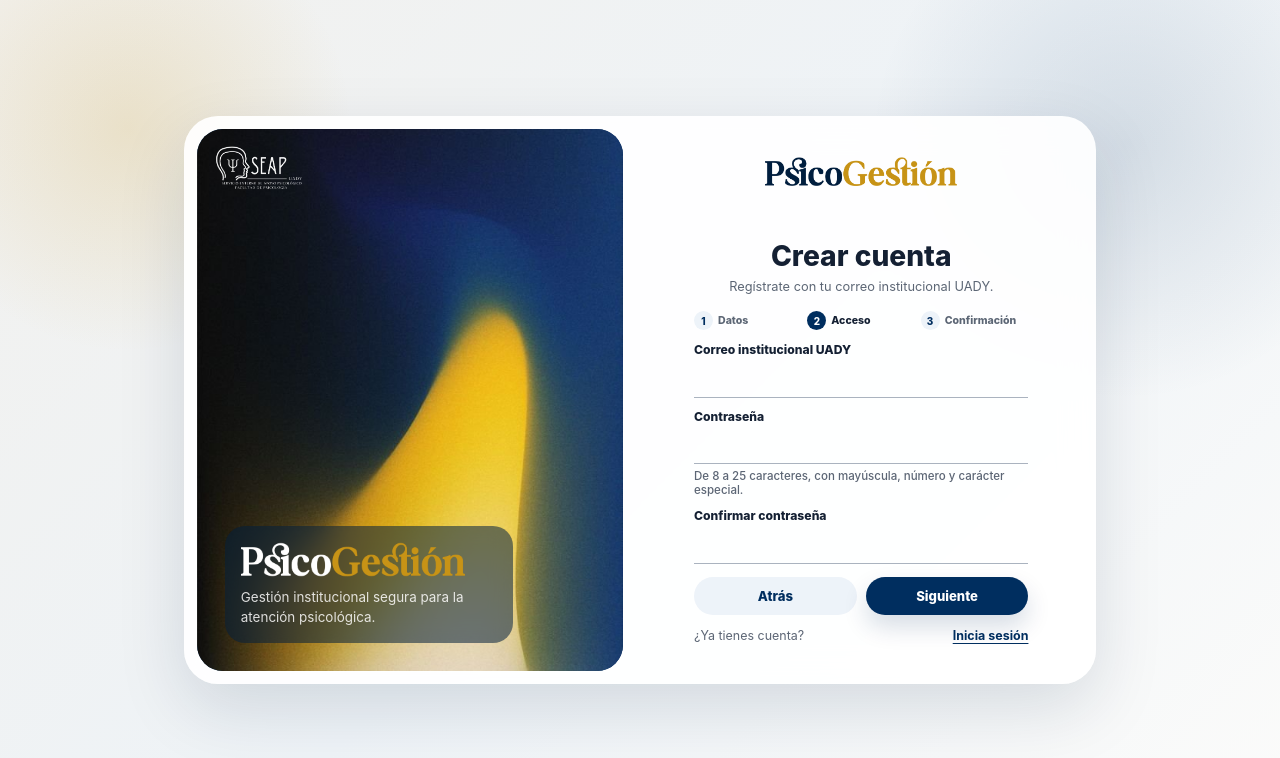
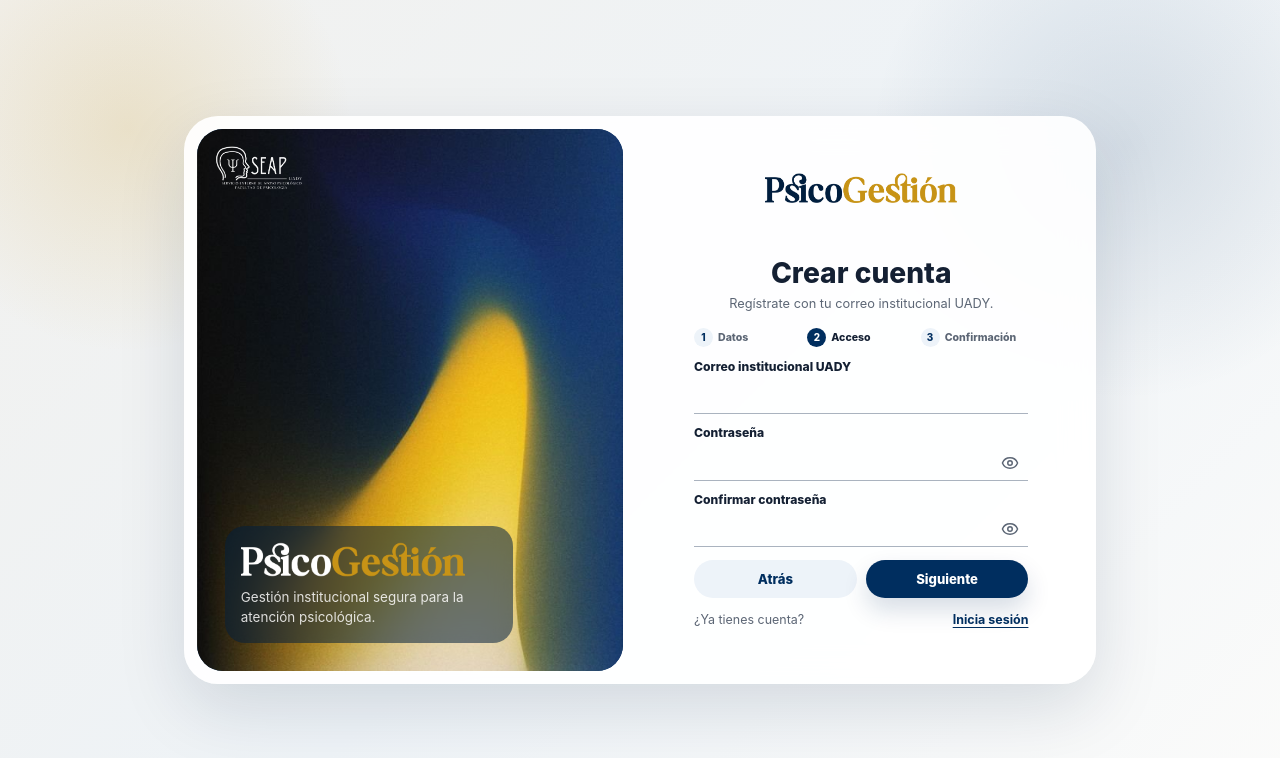
Before and after one commit to Luxzor/psicogestion-app, a React (Vite) app in the folder apps/web/: page /registro in a window 1280 px wide. Both pictures are taken after a click on the button "Siguiente". Shown: the top 758 px of the page. Built offline with nearby package versions, Linux system fonts and the light colour scheme; no server answers.

Commit message:
feat: añadir componente de requisitos de contraseña y mejorar la funcionalidad del campo de contraseña

```diff
--- a/apps/web/package.json
+++ b/apps/web/package.json
@@ -12,6 +12,7 @@
     "test:coverage": "vitest run --coverage --config vitest.config.ts"
   },
   "dependencies": {
+    "lucide-react": "1.47.0",
     "react": "19.3.0",
     "react-dom": "19.3.0",
     "react-router-dom": "7.18.3"
--- a/apps/web/src/features/auth/components/AuthField.tsx
+++ b/apps/web/src/features/auth/components/AuthField.tsx
@@ -1,4 +1,6 @@
 import type { InputHTMLAttributes, ReactNode } from 'react';
+import { useState } from 'react';
+import { Eye, EyeOff } from 'lucide-react';
 import { FieldError } from './FormFeedback';
 
 type AuthFieldProps = InputHTMLAttributes<HTMLInputElement> & {
@@ -8,11 +10,32 @@
   hint?: ReactNode;
 };
 
-export function AuthField({ label, error, errorId, hint, ...inputProps }: AuthFieldProps) {
+export function AuthField({ label, error, errorId, hint, type, ...inputProps }: AuthFieldProps) {
+  const [showPassword, setShowPassword] = useState(false);
+  const isPassword = type === 'password';
+  const currentType = isPassword ? (showPassword ? 'text' : 'password') : type;
+
   return (
     <label className="field">
       <span>{label}</span>
-      <input {...inputProps} aria-invalid={Boolean(error)} aria-describedby={errorId} />
+      <div className="field-input-wrapper">
+        <input
+          type={currentType}
+          {...inputProps}
+          aria-invalid={Boolean(error)}
+          aria-describedby={errorId}
+        />
+        {isPassword && (
+          <button
+            type="button"
+            className="field-toggle-password"
+            onClick={() => setShowPassword(!showPassword)}
+            aria-label={showPassword ? 'Ocultar contraseña' : 'Mostrar contraseña'}
+          >
+            {showPassword ? <EyeOff size={18} /> : <Eye size={18} />}
+          </button>
+        )}
+      </div>
       {hint ? <span className="field-hint">{hint}</span> : null}
       <FieldError id={errorId} message={error} />
     </label>
--- /dev/null
+++ b/apps/web/src/features/auth/components/PasswordRequirements.tsx
@@ -0,0 +1,39 @@
+import type { FC } from 'react';
+import { CheckCircle2, Circle } from 'lucide-react';
+
+interface PasswordRequirementsProps {
+  password?: string;
+  confirmPassword?: string;
+}
+
+const Requirement = ({ met, text }: { met: boolean; text: string }) => (
+  <li className={`password-req ${met ? 'is-met' : ''}`}>
+    <span aria-hidden="true" className="password-req-icon">
+      {met ? <CheckCircle2 size={16} /> : <Circle size={16} />}
+    </span>
+    {text}
+  </li>
+);
+
+export const PasswordRequirements: FC<PasswordRequirementsProps> = ({
+  password = '',
+  confirmPassword = '',
+}) => {
+  const hasMinLength = password.length >= 8;
+  const hasNumber = /\d/.test(password);
+  const hasUppercase = /[A-Z]/.test(password);
+  const hasSpecial = /[!@#$%^&*(),.?":{}|<>]/.test(password);
+  const passwordsMatch = confirmPassword.length > 0 && password === confirmPassword;
+
+  if (!password && !confirmPassword) return null;
+
+  return (
+    <ul className="password-requirements" aria-label="Requisitos de contraseña">
+      <Requirement met={hasMinLength} text="Mínimo 8 caracteres" />
+      <Requirement met={hasUppercase} text="Al menos una letra mayúscula" />
+      <Requirement met={hasNumber} text="Al menos un número" />
+      <Requirement met={hasSpecial} text={'Al menos un carácter especial (!@#$%^&*(),.?":{}|<>)'} />
+      <Requirement met={passwordsMatch} text="Las contraseñas coinciden" />
+    </ul>
+  );
+};
--- a/apps/web/src/features/auth/pages/RegisterPage.tsx
+++ b/apps/web/src/features/auth/pages/RegisterPage.tsx
@@ -6,6 +6,7 @@
 import { AuthCard } from '../components/AuthCard';
 import { AuthField } from '../components/AuthField';
 import { FieldError, NoticeBox } from '../components/FormFeedback';
+import { PasswordRequirements } from '../components/PasswordRequirements';
 import { useFormFeedback } from '../hooks/useFormFeedback';
 
 const steps = [
@@ -17,6 +18,8 @@
 export function RegisterPage() {
   const navigate = useNavigate();
   const [step, setStep] = useState(0);
+  const [password, setPassword] = useState('');
+  const [confirmPassword, setConfirmPassword] = useState('');
   const { notice, fieldErrors, isSubmitting, run } = useFormFeedback();
 
   function submit(event: FormEvent<HTMLFormElement>) {
@@ -87,7 +90,7 @@
             autoComplete="new-password"
             error={fieldErrors.contrasena}
             errorId="contrasena-error"
-            hint="De 8 a 25 caracteres, con mayúscula, número y carácter especial."
+            onChange={(e) => setPassword(e.target.value)}
           />
           <AuthField
             label="Confirmar contraseña"
@@ -99,7 +102,9 @@
             autoComplete="new-password"
             error={fieldErrors.confirmar_contrasena}
             errorId="confirmar-contrasena-error"
+            onChange={(e) => setConfirmPassword(e.target.value)}
           />
+          <PasswordRequirements password={password} confirmPassword={confirmPassword} />
         </section>
 
         <section className="register-step" hidden={step !== 2}>
--- a/apps/web/src/features/auth/styles/auth.css
+++ b/apps/web/src/features/auth/styles/auth.css
@@ -41,7 +41,14 @@
   height: 100%;
   object-fit: cover;
 }
-.auth-visual__seap { position: absolute; top: 1rem; left: 1rem; z-index: 1; width: 5.8rem; height: auto; }
+.auth-visual__seap {
+  position: absolute;
+  top: 1rem;
+  left: 1rem;
+  z-index: 1;
+  width: 5.8rem;
+  height: auto;
+}
 .auth-visual__copy {
   position: relative;
   z-index: 1;
@@ -140,7 +147,7 @@
   border-color: var(--color-primary);
   outline: 0;
 }
-.field input[aria-invalid="true"] {
+.field input[aria-invalid='true'] {
   border-color: var(--color-error);
 }
 .field-hint,
@@ -297,3 +304,59 @@
     border-radius: 20px;
   }
 }
+
+.password-requirements {
+  list-style: none;
+  padding: 0;
+  margin: 0.2rem 0 0.8rem;
+  display: grid;
+  gap: 0.25rem;
+}
+.password-req {
+  display: flex;
+  align-items: center;
+  gap: 0.4rem;
+  font-size: 0.72rem;
+  color: var(--color-muted);
+  font-weight: 500;
+  transition: color 0.2s ease;
+}
+.password-req.is-met {
+  color: var(--color-success);
+}
+.password-req-icon {
+  display: inline-flex;
+  align-items: center;
+  justify-content: center;
+  width: 1rem;
+  height: 1rem;
+}
+
+.field-input-wrapper {
+  position: relative;
+  display: flex;
+  align-items: center;
+}
+.field-input-wrapper input {
+  padding-right: 2.5rem;
+}
+.field-toggle-password {
+  position: absolute;
+  right: 0.25rem;
+  background: transparent;
+  border: none;
+  color: var(--color-muted);
+  cursor: pointer;
+  padding: 0.35rem;
+  display: flex;
+  align-items: center;
+  justify-content: center;
+  border-radius: 4px;
+  transition:
+    color 0.2s,
+    background 0.2s;
+}
+.field-toggle-password:hover {
+  color: var(--color-text);
+  background: rgba(0, 0, 0, 0.05);
+}
```
Also changed, not shown: apps/web/src/styles.css (+10 -2 lines), package.json (+7 -2 lines), 2 other files (tests, documents, lock files or other folders).
